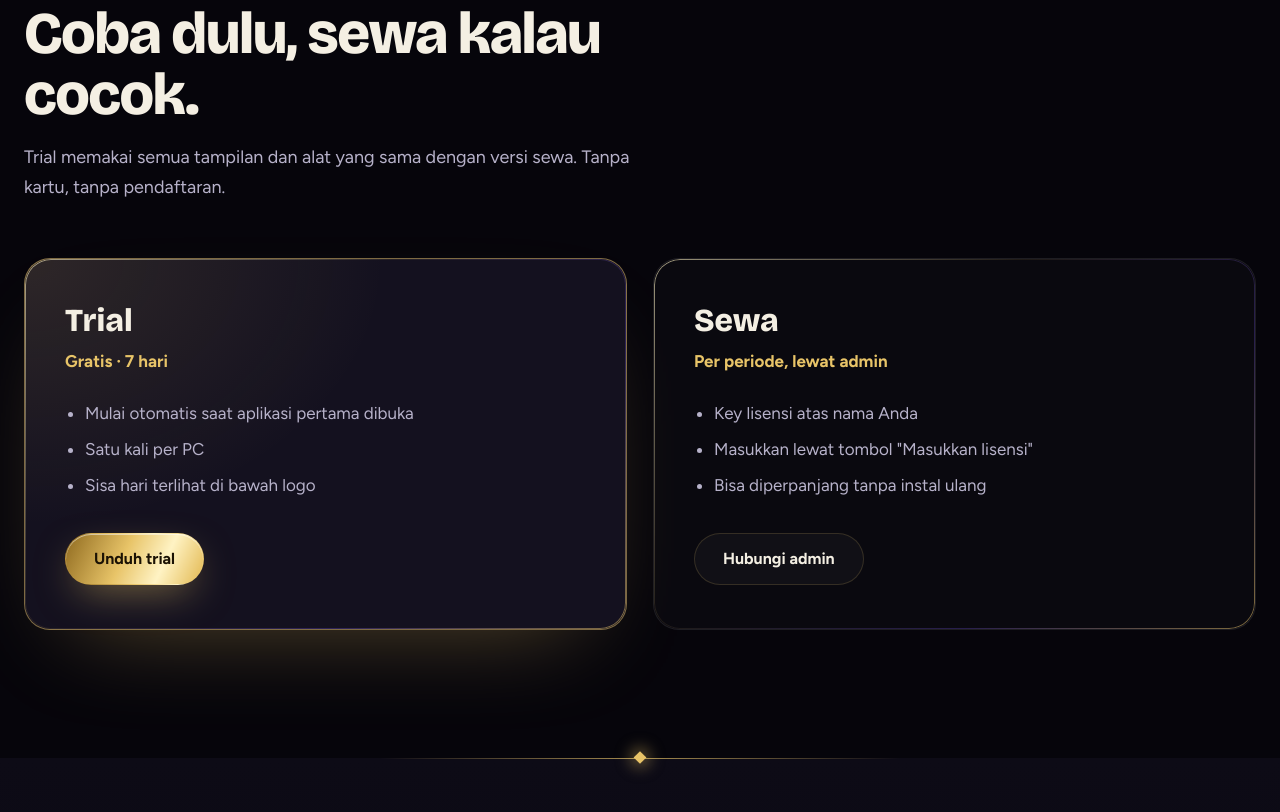
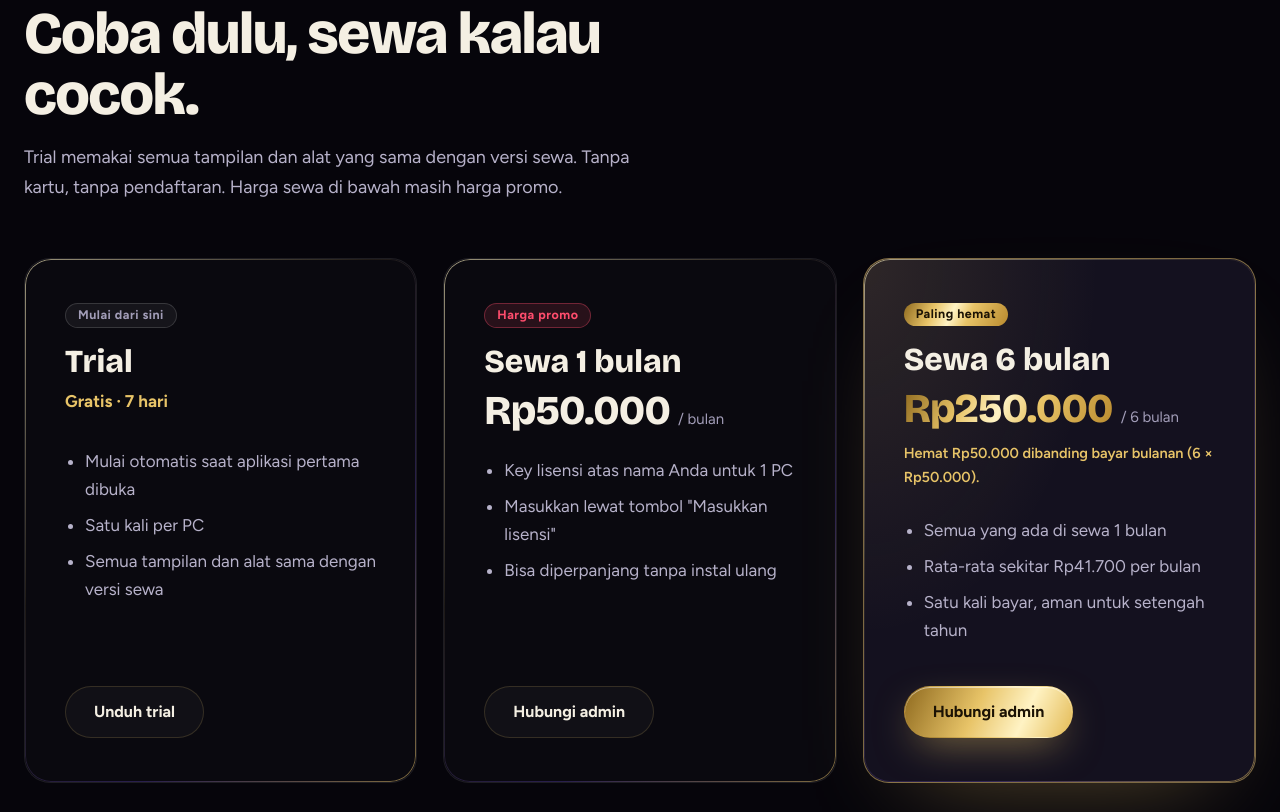
Before and after one commit to adzkapayment-sudo/adzkalabs-studio, a plain HTML site: page index.html in a window 1280 px wide. Shown: the part 8708-9520 px from the top of the page. Drawn offline with nearby package versions, Linux system fonts and the light colour scheme; animation ran at ten frames a second.

Commit message:
Harga sewa promo Rp50.000/bulan dan Rp250.000/6 bulan; tombol Hubungi admin
Co-Authored-By: Claude Sonnet 5.5 <noreply@anthropic.com>
Claude-Session: https://claude.ai/code/session_018KK1vpqxQbTrmmc98YoGD8

```diff
--- a/index.html
+++ b/index.html
@@ -272,6 +272,21 @@ section+section:not(.final)::after,.marq+section::after{content:"";position:abso
 .rv.in2{opacity:1;transform:none}
 @media (max-width:1000px){.stage::before{width:120%}.rays{width:900px;height:900px}}
 @media (prefers-reduced-motion:reduce){.stage::before,.rays,.btn-gold::after{animation:none}.rv{opacity:1;transform:none;transition:none}.prog{display:none}}
+
+/* ---------- harga ---------- */
+.plans{grid-template-columns:repeat(3,1fr);align-items:stretch}
+.plan{display:flex;flex-direction:column}
+.plan ul{flex:1}
+.plan .btn{align-self:flex-start}
+.promo{align-self:flex-start;margin:0 0 16px;padding:5px 12px;border-radius:999px;font:700 12.5px/1 var(--body);letter-spacing:.04em;color:var(--ruby);background:rgba(255,77,109,.12);border:1px solid rgba(255,77,109,.35)}
+.promo.free{color:var(--mute);background:rgba(255,255,255,.05);border-color:rgba(255,255,255,.14)}
+.promo.gold{color:#1b1204;background:var(--foil);border:0}
+.price{display:flex;align-items:baseline;gap:8px;margin:4px 0 16px}
+.price b{font:800 clamp(34px,3.2vw,44px)/1 var(--display);letter-spacing:-.02em}
+.plan.pri .price b{background:var(--foil);-webkit-background-clip:text;background-clip:text;color:transparent}
+.price small{color:var(--mute);font-size:15px}
+.save{margin:-4px 0 18px;color:var(--gold);font-size:14.5px;font-weight:600}
+@media (max-width:1000px){.plans{grid-template-columns:1fr}}
 </style>
 </head>
 <body>
@@ -450,17 +465,28 @@ section+section:not(.final)::after,.marq+section::after{content:"";position:abso
   <div class="wrap">
     <p class="kick">Paket</p>
     <h2>Coba dulu, sewa kalau cocok.</h2>
-    <p class="sub">Trial memakai semua tampilan dan alat yang sama dengan versi sewa. Tanpa kartu, tanpa pendaftaran.</p>
+    <p class="sub">Trial memakai semua tampilan dan alat yang sama dengan versi sewa. Tanpa kartu, tanpa pendaftaran. Harga sewa di bawah masih harga promo.</p>
     <div class="plans">
-      <div class="plan pri">
+      <div class="plan">
+        <span class="promo free">Mulai dari sini</span>
         <h3>Trial</h3><p class="tag">Gratis · 7 hari</p>
-        <ul><li>Mulai otomatis saat aplikasi pertama dibuka</li><li>Satu kali per PC</li><li>Sisa hari terlihat di bawah logo</li></ul>
-        <a class="btn btn-gold" href="https://github.com/adzkapayment-sudo/adzkalabs-studio/releases/latest/download/ADZKALABS-STUDIO.zip">Unduh trial</a>
+        <ul><li>Mulai otomatis saat aplikasi pertama dibuka</li><li>Satu kali per PC</li><li>Semua tampilan dan alat sama dengan versi sewa</li></ul>
+        <a class="btn btn-ghost" href="https://github.com/adzkapayment-sudo/adzkalabs-studio/releases/latest/download/ADZKALABS-STUDIO.zip">Unduh trial</a>
       </div>
       <div class="plan">
-        <h3>Sewa</h3><p class="tag">Per periode, lewat admin</p>
-        <ul><li>Key lisensi atas nama Anda</li><li>Masukkan lewat tombol "Masukkan lisensi"</li><li>Bisa diperpanjang tanpa instal ulang</li></ul>
-        <a class="btn btn-ghost" href="https://wa.me/6282178923317?text=Halo%20admin%2C%20saya%20mau%20sewa%20ADZKALABS%20STUDIO">Hubungi admin</a>
+        <span class="promo">Harga promo</span>
+        <h3>Sewa 1 bulan</h3>
+        <p class="price"><b>Rp50.000</b><small>/ bulan</small></p>
+        <ul><li>Key lisensi atas nama Anda untuk 1 PC</li><li>Masukkan lewat tombol "Masukkan lisensi"</li><li>Bisa diperpanjang tanpa instal ulang</li></ul>
+        <a class="btn btn-ghost" href="https://wa.me/6282178923317?text=Halo%20admin%2C%20saya%20mau%20sewa%20ADZKALABS%20STUDIO%201%20bulan%20(Rp50.000)">Hubungi admin</a>
+      </div>
+      <div class="plan pri">
+        <span class="promo gold">Paling hemat</span>
+        <h3>Sewa 6 bulan</h3>
+        <p class="price"><b>Rp250.000</b><small>/ 6 bulan</small></p>
+        <p class="save">Hemat Rp50.000 dibanding bayar bulanan (6 &times; Rp50.000).</p>
+        <ul><li>Semua yang ada di sewa 1 bulan</li><li>Rata-rata sekitar Rp41.700 per bulan</li><li>Satu kali bayar, aman untuk setengah tahun</li></ul>
+        <a class="btn btn-gold" href="https://wa.me/6282178923317?text=Halo%20admin%2C%20saya%20mau%20sewa%20ADZKALABS%20STUDIO%206%20bulan%20(Rp250.000)">Hubungi admin</a>
       </div>
     </div>
   </div>
@@ -583,7 +609,7 @@ section+section:not(.final)::after,.marq+section::after{content:"";position:abso
   addEventListener('scroll',()=>{if(!tk)tk=requestAnimationFrame(upd)},{passive:true});upd();
   if(reduce)return;
   // kemunculan sekali saat terlihat
-  const io=new IntersectionObserver(es=>es.forEach(e=>{if(e.isIntersecting){e.target.classList.add('in2');io.unobserve(e.target)}}),{threshold:.15});
+  const io=new IntersectionObserver(es=>es.forEach(e=>{if(e.isIntersecting){e.target.classList.add('in2');io.unobserve(e.target)}}),{threshold:.05});
   document.querySelectorAll('.feat article,.how li,.plan,.plaque,.card').forEach((el,i)=>{el.classList.add('rv');el.style.setProperty('--d',(i%3)*0.09+'s');io.observe(el)});
   // debu emas
   const mk=host=>{const c=document.createElement('canvas');c.className='dust';c.setAttribute('aria-hidden','true');host.prepend(c);
```
